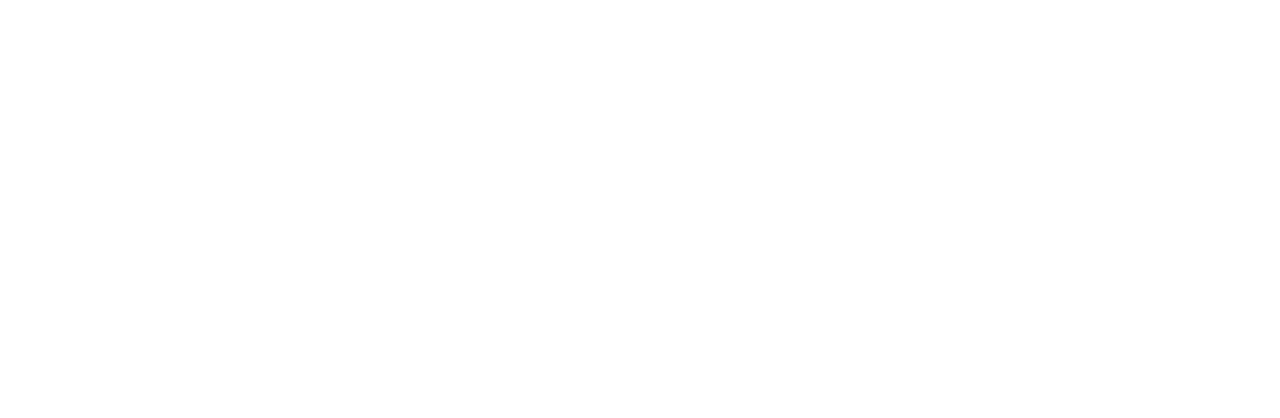
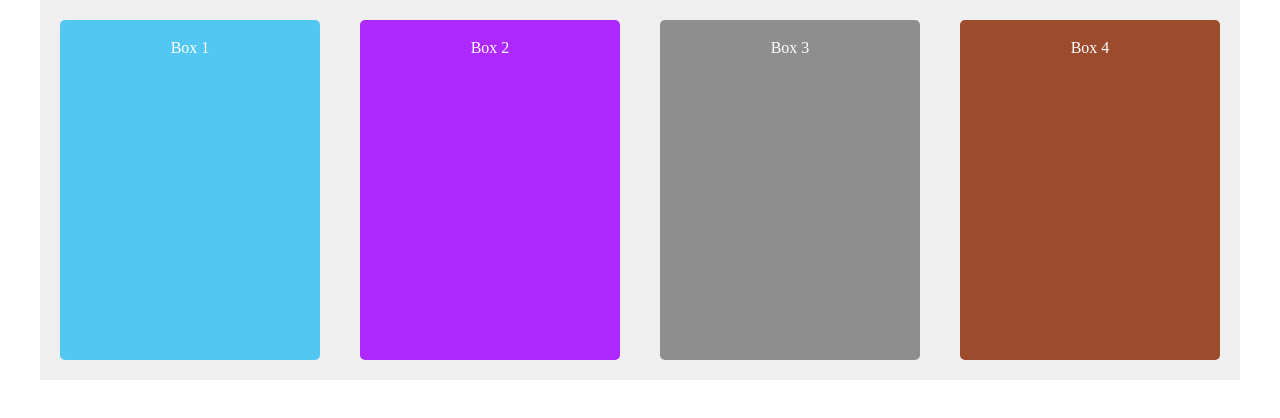
Before and after one commit to emmal949450/luke_e_media_query, a plain HTML site: page index.html in a window 1280 px wide. Drawn offline with Linux system fonts and the light colour scheme.

Commit message:
adding code

```diff
--- a/css/main.css
+++ b/css/main.css
@@ -6,8 +6,104 @@
 
 #siteContainer {
 	margin: 0 auto;
-	width: 641px;
-	padding-left: 20px;
-	padding-right: 20px;
-	background-color: #000000;
+	max-width: 1200px;
+	background-color: #efefef;
 }
+
+.box {
+	background-color: #8ea86e;
+	color: #fff;
+	border-radius: 5px;
+	padding: 20px;
+	text-align: center;
+	height: 300px;
+	margin: 20px;
+	flex: 1 0 0;
+}
+
+.box1 {
+	background-color: #fe8ce7;
+	border-radius: 5px;
+	padding: 20px;
+	text-align: center;
+	margin: 20px;
+	flex: 1 0 0;
+}
+
+.box2 {
+	background-color: #ff2246;
+	border-radius: 5px;
+	padding: 20px;
+	text-align: center;
+	margin: 20px;
+	flex: 1 1 0;
+}
+
+.box3 {
+	display: none;
+	background-color: #8e8e8e;
+	border-radius: 5px;
+	padding: 20px;
+	text-align: center;
+	margin: 20px;
+	flex: 1 0 0;
+}
+
+.box4 {
+	display: none;
+	background-color: #9c4b2d;
+	border-radius: 5px;
+	padding: 20px;
+	text-align: center;
+	margin: 20px;
+	flex: 1 0 0;
+}
+
+@media screen and (min-width: 641px) {
+
+	#header {
+		display: flex;
+		flex-direction: row;
+	}
+
+	.box {
+		flex: 1 1 auto;
+	}
+
+	.box1 {
+		background-color: #51c7f2;
+		border-radius: 5px;
+		padding: 20px;
+		text-align: center;
+		margin: 20px;
+		flex: 1 0 0;
+	}
+
+	.box2 {
+		background-color: #ad29ff;
+		border-radius: 5px;
+		padding: 20px;
+		text-align: center;
+		margin: 20px;
+		flex: 1 1 0;
+	}
+
+	.box3 {
+		display: block;
+		background-color: #8e8e8e;
+		border-radius: 5px;
+		padding: 20px;
+		text-align: center;
+		margin: 20px;
+		flex: 1 0 0;
+	}
+
+	.box4 {
+		display: block;
+		background-color: #9c4b2d;
+		border-radius: 5px;
+		padding: 20px;
+		text-align: center;
+		margin: 20px;
+		flex: 1 0 0;
+	}
--- a/index.html
+++ b/index.html
@@ -12,18 +12,13 @@
 
 	<div id="siteContainer">
 
-		<header>
-
-
+		<header id="header">
+			<div class="box box1">Box 1</div>
+			<div class="box box2">Box 2</div>
+			<div class="box box3">Box 3</div>
+			<div class="box box4">Box 4</div>
 		</header>
-
-
-
-
 	</div>
-
-
-
 	<script type="text/javascript" src="js/main.js"></script>
 
 </body>
```
